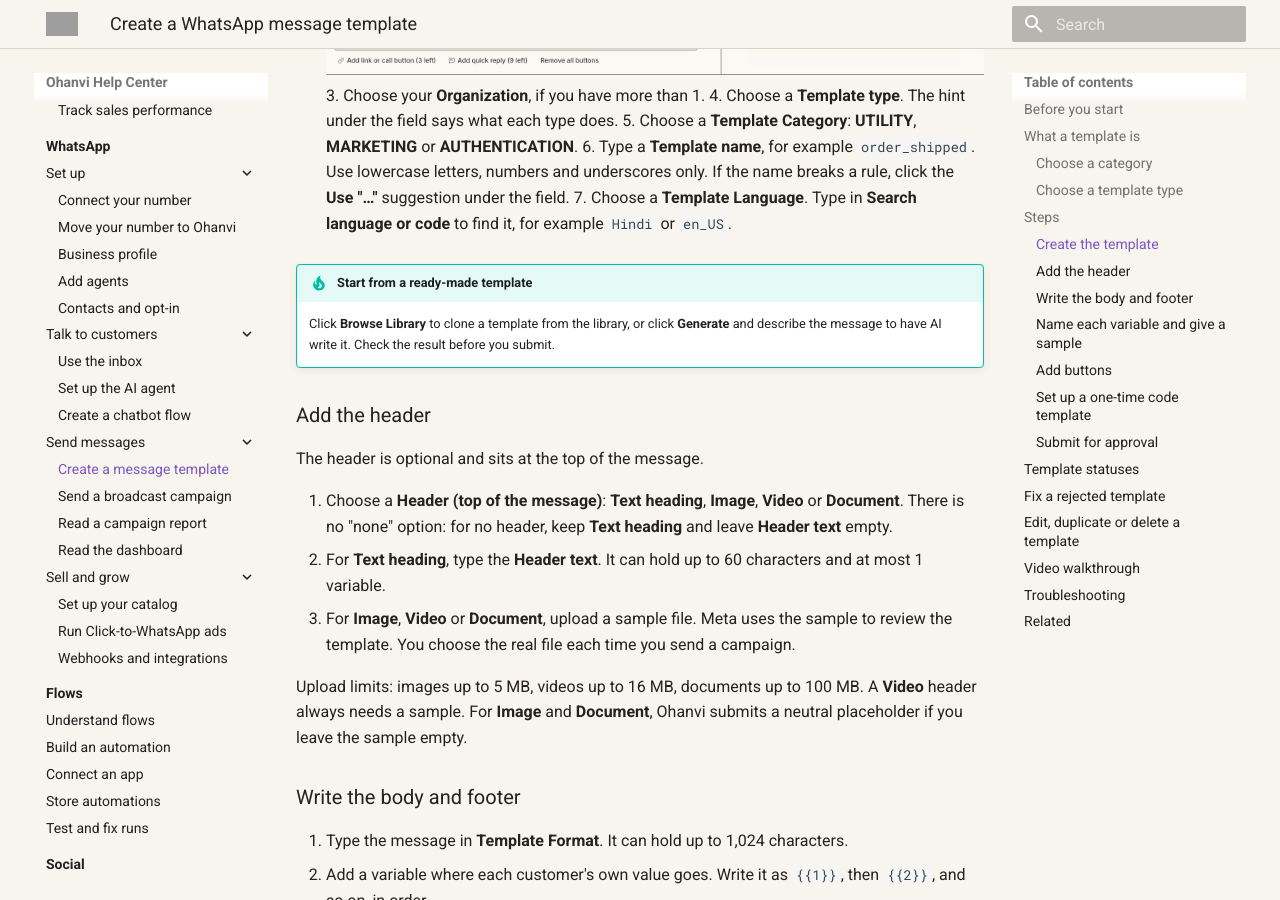
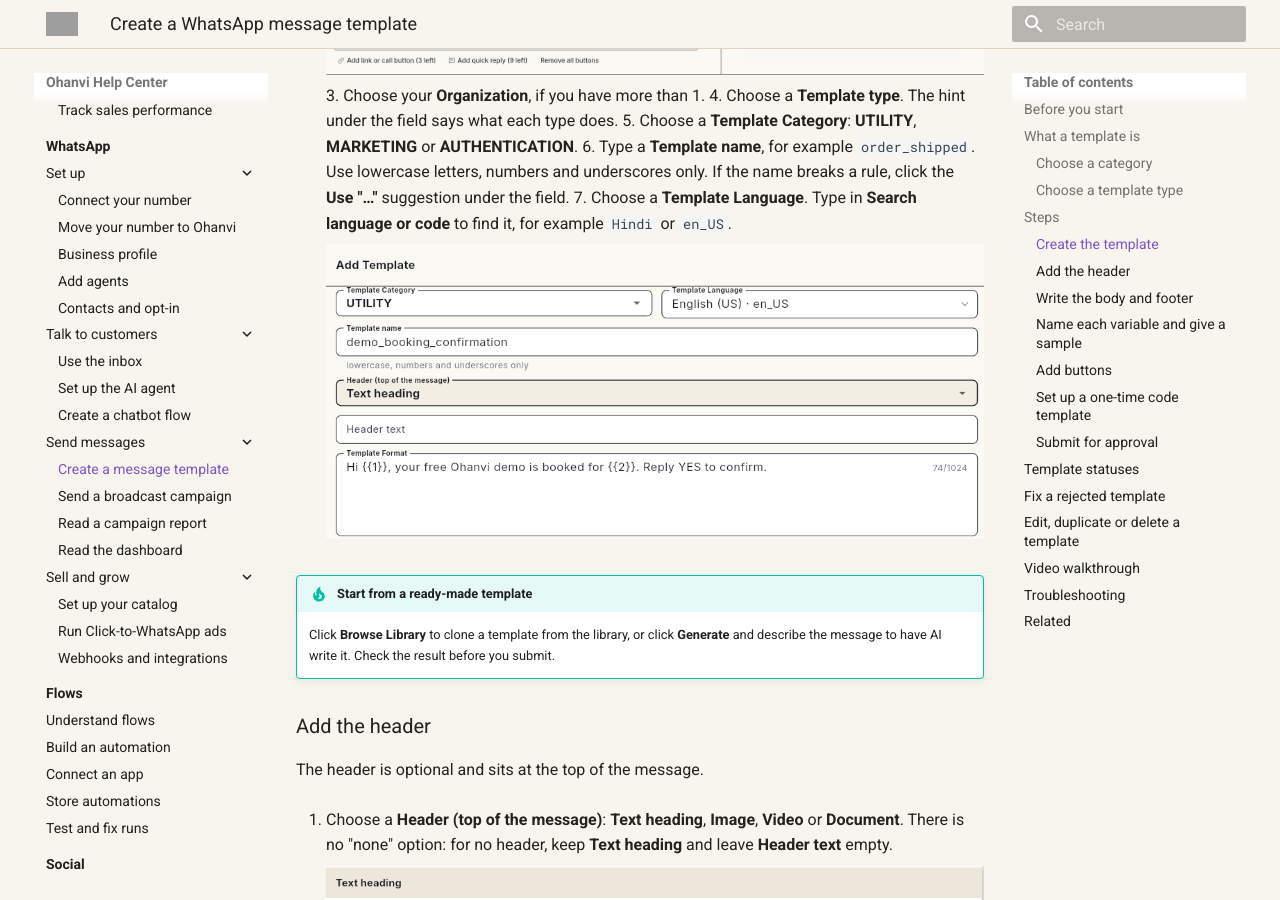
Before and after one commit to Ohanvi/ohanvi.github.io, an MkDocs documentation site: the page built from docs/whatsapp/create-message-template.md, in a window 1280 px wide and 900 px high, scrolled down 2159 px. Built offline with MkDocs 1.6.1 and Material for MkDocs 9.7.7, drawn with Linux system fonts in a browser that asks for light colours; grey boxes are pictures that could not be loaded.

Commit message:
docs(whatsapp): add the template name/language and header options shots
Co-Authored-By: Claude Opus 5.5 (1M context) <noreply@anthropic.com>

```diff
--- a/docs/whatsapp/create-message-template.md
+++ b/docs/whatsapp/create-message-template.md
@@ -58,6 +58,8 @@ Some **Template type** choices fix the category for you. **Carousel**, **Catalog
 6. Type a **Template name**, for example `order_shipped`. Use lowercase letters, numbers and underscores only. If the name breaks a rule, click the **Use "…"** suggestion under the field.
 7. Choose a **Template Language**. Type in **Search language or code** to find it, for example `Hindi` or `en_US`.
 
+    ![Template Category UTILITY, Template Language English (US), and the template name demo_booking_confirmation](../assets/screenshots/whatsapp-template-4-name-language.png)
+
 !!! tip "Start from a ready-made template"
     Click **Browse Library** to clone a template from the library, or click **Generate** and describe the message to have AI write it. Check the result before you submit.
 
@@ -66,6 +68,9 @@ Some **Template type** choices fix the category for you. **Carousel**, **Catalog
 The header is optional and sits at the top of the message.
 
 1. Choose a **Header (top of the message)**: **Text heading**, **Image**, **Video** or **Document**. There is no "none" option: for no header, keep **Text heading** and leave **Header text** empty.
+
+    ![Header options: Text heading, Image, Video and Document](../assets/screenshots/whatsapp-template-5-header-options.png)
+
 2. For **Text heading**, type the **Header text**. It can hold up to 60 characters and at most 1 variable.
 3. For **Image**, **Video** or **Document**, upload a sample file. Meta uses the sample to review the template. You choose the real file each time you send a campaign.
 
```
Also changed, not shown: docs/assets/screenshots/whatsapp-template-4-name-language.png (added), docs/assets/screenshots/whatsapp-template-5-header-options.png (added).
